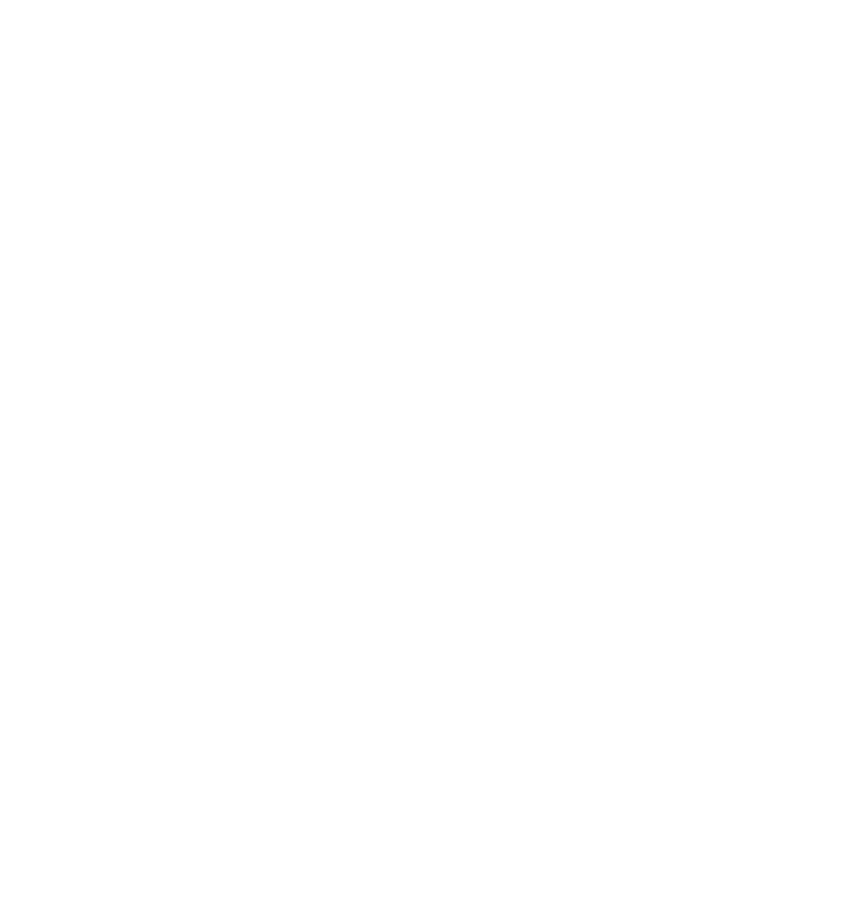
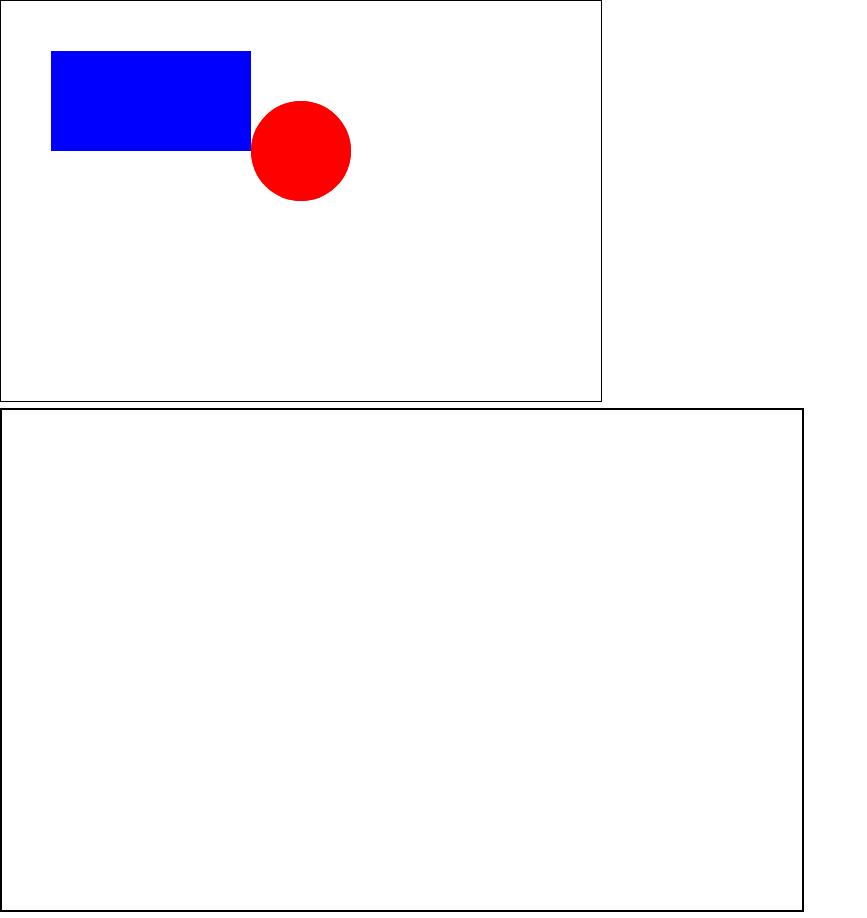
Before and after one commit to JayRathore10/Draw-War, a React (Vite) app in the folder client/: page / in a window 1280 px wide. Shown: the whole page, without its empty margins (0-867 px from the left). Before the commit the page ends 800 px from the top, so only its background shows below. Built offline with nearby package versions, Linux system fonts and the light colour scheme.

Commit message:
Add draw board to it

```diff
--- a/client/src/App.tsx
+++ b/client/src/App.tsx
@@ -1,7 +1,10 @@
+import  Canvas from "../src/components/Canvas";
+import DrawBoard from "./components/DrawBoard";
 function App(){
   return(
     <>
-
+      <Canvas/>
+      <DrawBoard />
     </>
   );
 }
--- /dev/null
+++ b/client/src/components/DrawBoard.tsx
@@ -0,0 +1,59 @@
+import React, { useEffect, useRef , useState} from "react";
+
+const DrawBoard : React.FC = ()=>{
+
+  const canvasRef = useRef<HTMLCanvasElement | null>(null);
+  const [isDrawing , setIsDrawing] = useState(false);
+
+  useEffect(()=>{
+    const canvas = canvasRef.current ;
+    if(!canvas) return ;
+
+    const ctx = canvas.getContext("2d");
+    if(!ctx) return ;
+
+    ctx.lineWidth = 3;
+    ctx.lineCap = "round";
+    ctx.strokeStyle = "white";
+  } , []);
+
+  const startDrawing = (e : React.MouseEvent<HTMLCanvasElement>)=>{
+    const ctx = canvasRef.current?.getContext("2d");
+    if(!ctx) return ;
+
+    ctx.beginPath();
+
+    ctx.moveTo(e.nativeEvent.offsetX , e.nativeEvent.offsetY);
+    setIsDrawing(true);
+  }
+
+  const draw = (e: React.MouseEvent<HTMLCanvasElement>) =>{
+    if(!isDrawing) return ;
+    const ctx = canvasRef.current?.getContext("2d");
+    if(!ctx) return;
+
+    ctx.lineTo(e.nativeEvent.offsetX , e.nativeEvent.offsetY);
+    ctx.stroke();
+  }
+
+  const stopDrawing = ()=>{
+    setIsDrawing(false);
+  }
+
+  return(
+    <>
+      <canvas
+        ref = {canvasRef}
+        width={800}
+        height={500}
+        style ={{border : "2px solid black"}}
+        onMouseDown={startDrawing}
+        onMouseMove={draw}
+        onMouseUp={stopDrawing}
+        onMouseLeave={stopDrawing}
+      />
+    </>
+  );
+}
+
+export default DrawBoard;
```
